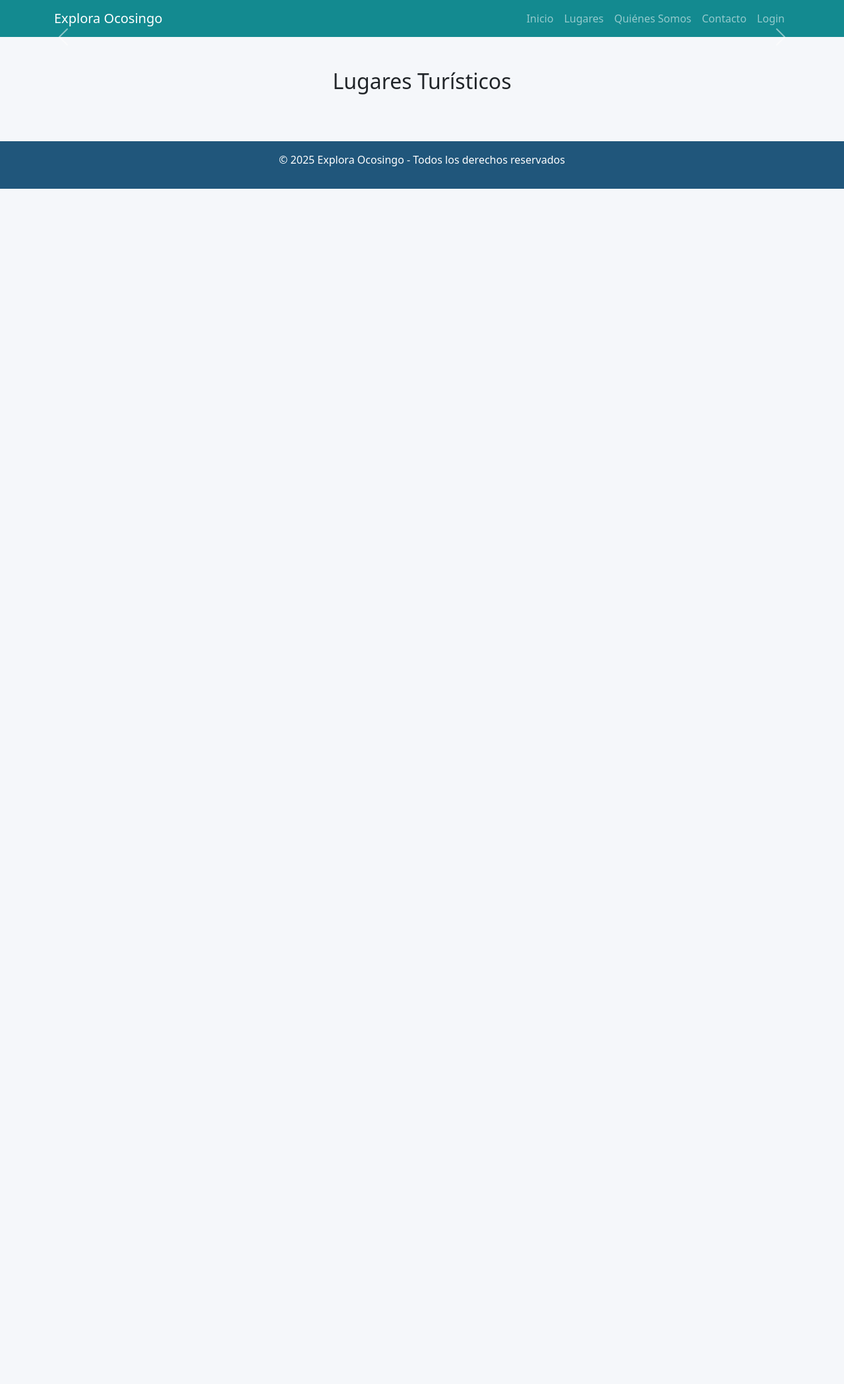
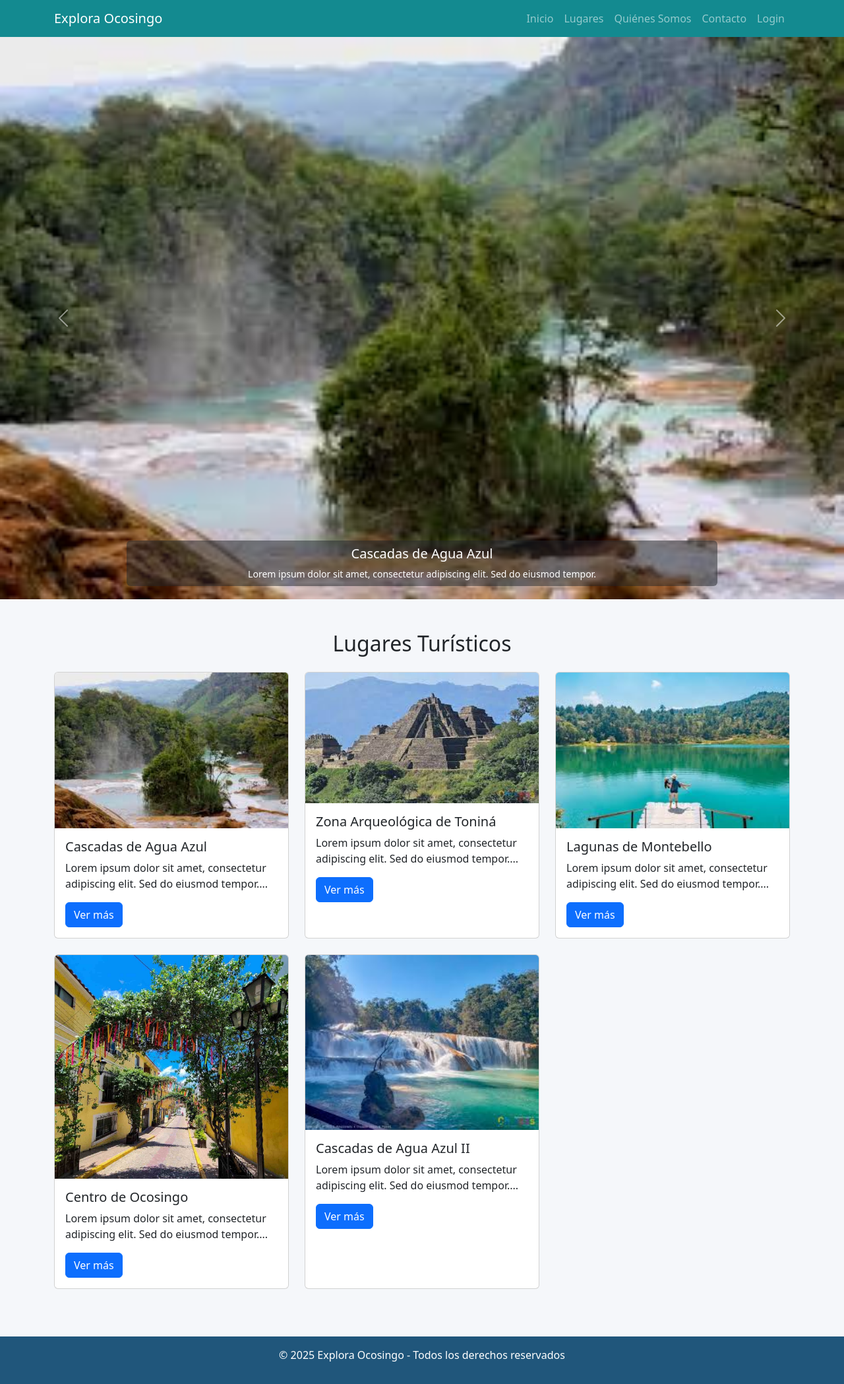
Before and after one commit to VoidedRumble66/Turismo, a PHP site: page / in a window 1280 px wide. Shown: the whole page at 66% size. Before the commit the page ends 286 px from the top, so only its background shows below. Run offline with PHP 8.4, Linux system fonts and the light colour scheme; data that the repository does not hold is empty.

Commit message:
Agregar carrusel estatico con fotos

```diff
--- a/index.php
+++ b/index.php
@@ -1,8 +1,40 @@
 <?php
 include 'php/head.php';
 include 'php/menu.php';
-require_once 'php/config.php';
-$lugares = $pdo->query("SELECT l.id_lugar, l.nombre, l.descripcion, f.ruta_foto FROM lugar l LEFT JOIN lugar_foto f ON l.id_lugar=f.id_lugar GROUP BY l.id_lugar")->fetchAll();
+
+// Datos de ejemplo utilizados mientras la base de datos se llena
+$lugares = [
+    [
+        'id_lugar'   => 1,
+        'nombre'     => 'Cascadas de Agua Azul',
+        'descripcion'=> 'Lorem ipsum dolor sit amet, consectetur adipiscing elit. Sed do eiusmod tempor.',
+        'ruta_foto'  => 'img/aguaazul.jpeg'
+    ],
+    [
+        'id_lugar'   => 2,
+        'nombre'     => 'Zona Arqueológica de Toniná',
+        'descripcion'=> 'Lorem ipsum dolor sit amet, consectetur adipiscing elit. Sed do eiusmod tempor.',
+        'ruta_foto'  => 'img/tonina.jpeg'
+    ],
+    [
+        'id_lugar'   => 3,
+        'nombre'     => 'Lagunas de Montebello',
+        'descripcion'=> 'Lorem ipsum dolor sit amet, consectetur adipiscing elit. Sed do eiusmod tempor.',
+        'ruta_foto'  => 'img/montebello.jpeg'
+    ],
+    [
+        'id_lugar'   => 4,
+        'nombre'     => 'Centro de Ocosingo',
+        'descripcion'=> 'Lorem ipsum dolor sit amet, consectetur adipiscing elit. Sed do eiusmod tempor.',
+        'ruta_foto'  => 'img/ocosingo.jpg'
+    ],
+    [
+        'id_lugar'   => 5,
+        'nombre'     => 'Cascadas de Agua Azul II',
+        'descripcion'=> 'Lorem ipsum dolor sit amet, consectetur adipiscing elit. Sed do eiusmod tempor.',
+        'ruta_foto'  => 'img/aguaazul2.jpeg'
+    ]
+];
 ?>
 <div id="principalCarousel" class="carousel slide" data-bs-ride="carousel">
   <div class="carousel-inner">
@@ -11,8 +43,9 @@ $lugares = $pdo->query("SELECT l.id_lugar, l.nombre, l.descripcion, f.ruta_foto
       <a href="detalle_lugar.php?id=<?php echo $l['id_lugar']; ?>">
         <img src="<?php echo $l['ruta_foto']; ?>" class="d-block w-100" alt="<?php echo htmlspecialchars($l['nombre']); ?>">
       </a>
-      <div class="carousel-caption d-none d-md-block">
+      <div class="carousel-caption d-none d-md-block bg-dark bg-opacity-50 rounded p-2">
         <h5><?php echo htmlspecialchars($l['nombre']); ?></h5>
+        <p class="mb-0 small"><?php echo htmlspecialchars($l['descripcion']); ?></p>
       </div>
     </div>
     <?php endforeach; ?>
```
